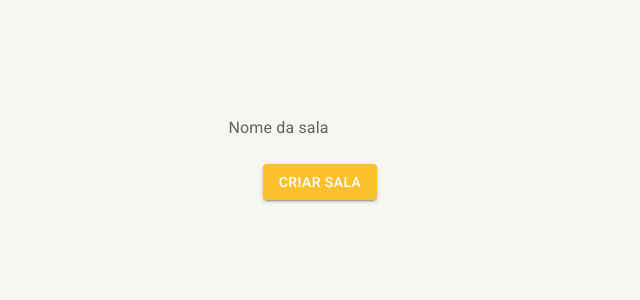
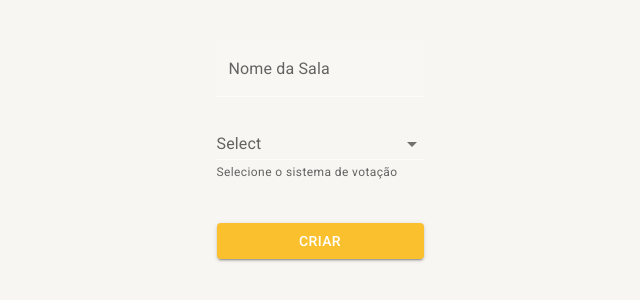
Before and after one commit to Sconzo/poker18, a React (Vite) app: page /home in a window 1280 px wide. Shown: the part 250-550 px from the top of the page, without its empty margins (320-960 px from the left). Built offline with nearby package versions, Linux system fonts and the light colour scheme.

Commit message:
Creating home page

```diff
--- a/package.json
+++ b/package.json
@@ -16,7 +16,8 @@
     "@mui/material": "^5.12.0",
     "react": "^18.2.0",
     "react-dom": "^18.2.0",
-    "react-router-dom": "^6.10.0"
+    "react-router-dom": "^6.10.0",
+    "zustand": "^4.3.7"
   },
   "devDependencies": {
     "@types/react": "^18.0.28",
--- a/src/components/CreateRoomForm.tsx
+++ b/src/components/CreateRoomForm.tsx
@@ -1,12 +1,17 @@
-import React, { useState } from 'react';
+import React, {useState} from 'react';
 import {TextField, Button, Grid, makeStyles} from '@material-ui/core';
 import {useAppThemeContext} from "../contexts";
+import {Box, FormHelperText, Input, InputLabel, MenuItem, Select} from "@mui/material";
+import {FormControl} from '@mui/material';
+import {System} from "../utils/enviroment/System";
+import coffee from "../images/coffee.png"
 
 const useStyles = makeStyles((theme) => ({
     textField: {
-        width: '90%',
+        width: '100%',
         marginLeft: 'auto',
         marginRight: 'auto',
+        marginBottom: 15,
         paddingBottom: 0,
         marginTop: 0,
         fontWeight: 500,
@@ -14,49 +19,104 @@ const useStyles = makeStyles((theme) => ({
     },
     input: {
         color: 'white'
+    },
+    margin_bottom_40: {marginBottom: 40}
+}));
+
+const possibleSystems = [
+    {
+        value: System.BASIC,
+        label: (
+            <>
+                Padrão (1, 2, 4, 8, 16,   <img src={coffee} alt="Coffee" style={{ width: "20px", height: "20px", paddingBottom:"7px", paddingLeft:"3px" }}/>)
+            </>
+        ),
+    },
+    {
+        value: System.FIBONACCI,
+        label: (
+            <>
+                Fibonacci (0, 1, 2, 3, 5, 8, 13, 21, 34, 55, <img src={coffee} alt="Coffee" style={{ width: "20px", height: "20px", paddingBottom:"7px", paddingLeft:"3px" }}/>)
+            </>
+        ),
+    },
+    {
+        value: System.CUSTOM,
+        label: "Criar novo sistema"
     }
-}));
+
+];
+
+const initialFormData = Object.freeze({
+    roomName: "",
+    roomSystem: ""
+});
 
 const CreateRoomForm = () => {
     const [roomName, setRoomName] = useState('');
+    const [votingSystem, setVotingSystem] = useState('');
+    const [formData, updateFormData] = useState(initialFormData);
 
-    const handleSubmit = (event : React.FormEvent<HTMLFormElement>) => {
-        event.preventDefault();
-        // Aqui você pode fazer a requisição para criar a sala
+    const handleSubmit = (e: any) => {
+        e.preventDefault();
+        console.log(formData)
     };
 
-    const { toggleTheme } = useAppThemeContext()
+    const {toggleTheme} = useAppThemeContext()
 
+    const handleChangeName = (e: any) => {
+        updateFormData({
+            ...formData,
+            [e.target.name]: e.target.value.trim(),
+        });
+    };
+
+    const handleChangeSystem = (e: any) => {
+        updateFormData({
+            ...formData,
+            [e.target.name]: e.target.value.trim(),
+        });
+    };
 
     const classes = useStyles();
     return (
-        <form onSubmit={handleSubmit}>
-            <Grid   container
-                    spacing={2}
-                    direction="column"
-                    alignItems="center"
-                    justifyContent="center"
-                    style={{ minHeight: '100vh' }}>
-                <Grid item xs={12}>
+        <div>
+            <Box
+                display="flex"
+                justifyContent="center"
+                alignItems="center"
+                minHeight="100vh"
+            >
+
+                <FormControl >
                     <TextField
-                        label="Nome da sala"
-                        variant="outlined"
-                        fullWidth
-                        value={roomName}
-                        onChange={(event) => setRoomName(event.target.value)}
-                        margin="normal"
-                        InputProps={{
-                            style: { borderColor: 'red' }
-                        }}
+                        id="outlined-basic"
+                        label="Nome da Sala"
+                        variant="filled"
+                        className={classes.textField}
+                        onChange={handleChangeName}
+                        name="roomName"
                     />
-                    <Grid container justifyContent="center">
-                        <Button type="submit" variant="contained" color="primary" onClick={toggleTheme}>
-                            Criar sala
-                        </Button>
-                    </Grid>
-                </Grid>
-            </Grid>
-        </form>
+                    <TextField
+                        select
+                        label="Select"
+                        helperText="Selecione o sistema de votação"
+                        className={classes.margin_bottom_40}
+                        onChange={handleChangeSystem}
+                        name="roomSystem"
+                    >
+                        {possibleSystems.map((option) => (
+                            <MenuItem key={option.value} value={option.value}>
+                                {option.label}
+                            </MenuItem>
+                        ))}
+                    </TextField>
+                    <Button variant="contained" color="primary" onClick={($event) => handleSubmit($event)}>Criar</Button>
+
+                </FormControl>
+
+            </Box>
+        </div>
     );
 };
 
--- /dev/null
+++ b/src/utils/enviroment/System.ts
@@ -0,0 +1,6 @@
+
+export const System = {
+    BASIC : "BASIC",
+    FIBONACCI: "FIBONACCI",
+    CUSTOM : "CUSTOM"
+}
```
Also changed, not shown: src/zus/RoomZus.ts (added, +21 -0 lines), src/images/coffee.png (added), 1 other file (tests, documents, lock files or other folders).
